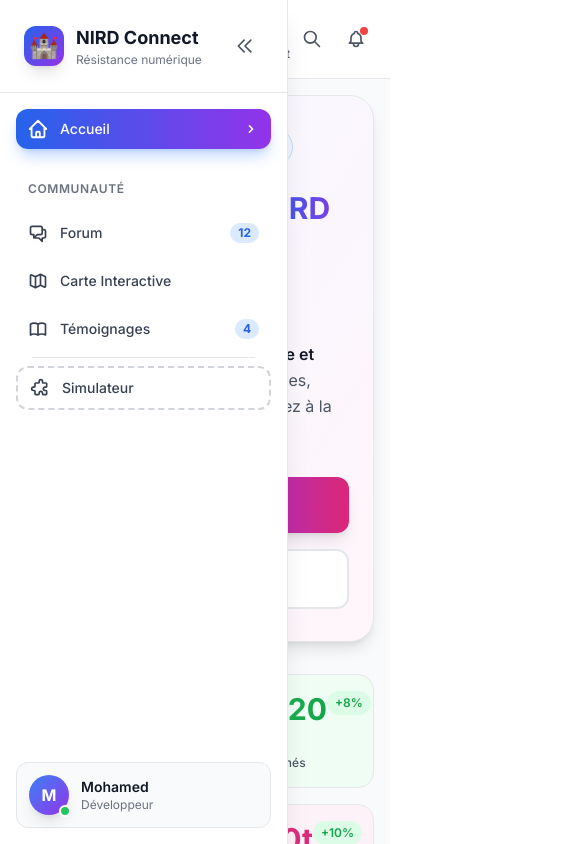
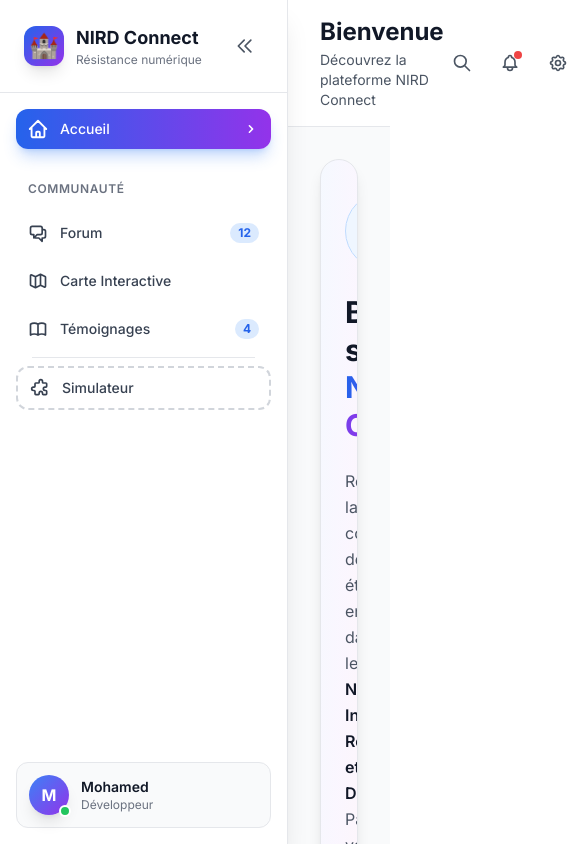
Before and after one commit to MidoNdb/nord-connect, a React (Vite) app: page / in a window 390 px wide. Shown: the top 844 px of the page, 576 px wide, since content can reach past the window. Built offline with nearby package versions, Linux system fonts and the light colour scheme.

Commit message:
correction d'amelioration de sidebar 2

```diff
--- a/src/App.jsx
+++ b/src/App.jsx
@@ -12,7 +12,6 @@ export default function App() {
 
   return (
     <div className="min-h-screen bg-gray-50 dark:bg-slate-950">
-      {/* Sidebar */}
       <Sidebar
         activeFeature={activeFeature}
         setActiveFeature={setActiveFeature}
@@ -20,51 +19,51 @@ export default function App() {
         setIsCollapsed={setSidebarCollapsed}
       />
 
-      {/* Main Content avec margin responsive */}
+      {/* Main Content avec margin dynamique */}
       <div
-        className={`
-          transition-all duration-300
-          ${sidebarCollapsed ? 'lg:ml-20' : 'lg:ml-72'}
-          ml-0
-        `}
+        className={`transition-all duration-300 ${sidebarCollapsed ? 'ml-20' : 'ml-72'}`}
       >
-        {/* Top Bar */}
-        <header className="bg-white dark:bg-slate-900 border-b border-gray-200 dark:border-slate-800 sticky top-0 z-30 backdrop-blur-sm bg-white/95 dark:bg-slate-900/95">
-          <div className="px-4 sm:px-6 lg:px-8 py-4">
-            <div className="flex items-center justify-between">
-              {/* Spacer pour le bouton mobile (évite chevauchement) */}
-              <div className="w-12 lg:w-0"></div>
-
-              <div className="flex-1 text-center lg:text-left">
-                <h1 className="text-xl sm:text-2xl font-bold text-gray-900 dark:text-white">
+        {/* Top Bar moderne */}
+        <header className="bg-white dark:bg-slate-900 border-b border-gray-200 dark:border-slate-800 sticky top-0 z-40 backdrop-blur-sm bg-white/95 dark:bg-slate-900/95">
+          <div className="px-8 py-4 flex items-center justify-between">
+            <div>
+              <h1 className="text-2xl font-bold text-gray-900 dark:text-white">
                 {getPageTitle(activeFeature)}
               </h1>
-                <p className="text-xs sm:text-sm text-gray-600 dark:text-gray-400 mt-0.5">
+              <p className="text-sm text-gray-600 dark:text-gray-400 mt-0.5">
                 {getPageSubtitle(activeFeature)}
               </p>
             </div>
 
-              {/* Actions */}
-              <div className="flex items-center gap-2 sm:gap-3">
+            <div className="flex items-center gap-3">
+              {/* Search */}
               <button className="p-2 hover:bg-gray-100 dark:hover:bg-slate-800 rounded-lg transition-colors">
                 <svg className="w-5 h-5 text-gray-600 dark:text-gray-400" fill="none" stroke="currentColor" viewBox="0 0 24 24">
                   <path strokeLinecap="round" strokeLinejoin="round" strokeWidth={2} d="M21 21l-6-6m2-5a7 7 0 11-14 0 7 7 0 0114 0z" />
                 </svg>
               </button>
 
+              {/* Notifications */}
               <button className="relative p-2 hover:bg-gray-100 dark:hover:bg-slate-800 rounded-lg transition-colors">
                 <svg className="w-5 h-5 text-gray-600 dark:text-gray-400" fill="none" stroke="currentColor" viewBox="0 0 24 24">
                   <path strokeLinecap="round" strokeLinejoin="round" strokeWidth={2} d="M15 17h5l-1.405-1.405A2.032 2.032 0 0118 14.158V11a6.002 6.002 0 00-4-5.659V5a2 2 0 10-4 0v.341C7.67 6.165 6 8.388 6 11v3.159c0 .538-.214 1.055-.595 1.436L4 17h5m6 0v1a3 3 0 11-6 0v-1m6 0H9" />
                 </svg>
                 <span className="absolute top-1.5 right-1.5 w-2 h-2 bg-red-500 rounded-full"></span>
               </button>
-              </div>
+
+              {/* Settings */}
+              <button className="p-2 hover:bg-gray-100 dark:hover:bg-slate-800 rounded-lg transition-colors">
+                <svg className="w-5 h-5 text-gray-600 dark:text-gray-400" fill="none" stroke="currentColor" viewBox="0 0 24 24">
+                  <path strokeLinecap="round" strokeLinejoin="round" strokeWidth={2} d="M10.325 4.317c.426-1.756 2.924-1.756 3.35 0a1.724 1.724 0 002.573 1.066c1.543-.94 3.31.826 2.37 2.37a1.724 1.724 0 001.065 2.572c1.756.426 1.756 2.924 0 3.35a1.724 1.724 0 00-1.066 2.573c.94 1.543-.826 3.31-2.37 2.37a1.724 1.724 0 00-2.572 1.065c-.426 1.756-2.924 1.756-3.35 0a1.724 1.724 0 00-2.573-1.066c-1.543.94-3.31-.826-2.37-2.37a1.724 1.724 0 00-1.065-2.572c-1.756-.426-1.756-2.924 0-3.35a1.724 1.724 0 001.066-2.573c-.94-1.543.826-3.31 2.37-2.37.996.608 2.296.07 2.572-1.065z" />
+                  <path strokeLinecap="round" strokeLinejoin="round" strokeWidth={2} d="M15 12a3 3 0 11-6 0 3 3 0 016 0z" />
+                </svg>
+              </button>
             </div>
           </div>
         </header>
 
         {/* Page Content */}
-        <main className="p-4 sm:p-6 lg:p-8">
+        <main className="p-8">
           <div className="max-w-7xl mx-auto">
             {renderFeature(activeFeature)}
           </div>
@@ -88,8 +87,8 @@ function renderFeature(feature) {
 function getPageTitle(feature) {
   return {
     home: 'Bienvenue',
-    forum: 'Forum',
-    map: 'Carte',
+    forum: 'Forum Collaboratif',
+    map: 'Carte Interactive',
     testimonials: 'Témoignages',
     game: 'Simulateur'
   }[feature] || 'NIRD Connect';
@@ -98,116 +97,9 @@ function getPageTitle(feature) {
 function getPageSubtitle(feature) {
   return {
     home: 'Découvrez la plateforme NIRD Connect',
-    forum: 'Espace d\'entraide communautaire',
-    map: 'Établissements engagés dans NIRD',
-    testimonials: 'Histoires de réussite',
-    game: 'Testez votre stratégie'
+    forum: 'Posez vos questions et partagez votre expérience',
+    map: 'Explorez les établissements engagés dans NIRD',
+    testimonials: 'Laissez-vous inspirer par des réussites concrètes',
+    game: 'Testez votre stratégie de transition numérique'
   }[feature] || '';
 }
-
-
-// import { useState } from 'react';
-// import Sidebar from './components/Sidebar';
-// import Home from './features/Home';
-// import Forum from './features/Forum';
-// import MapPage from './features/Map';
-// import Testimonials from './features/Testimonials';
-// import Game from './features/Game';
-
-// export default function App() {
-//   const [activeFeature, setActiveFeature] = useState('home');
-//   const [sidebarCollapsed, setSidebarCollapsed] = useState(false);
-
-//   return (
-//     <div className="min-h-screen bg-gray-50 dark:bg-slate-950">
-//       <Sidebar
-//         activeFeature={activeFeature}
-//         setActiveFeature={setActiveFeature}
-//         isCollapsed={sidebarCollapsed}
-//         setIsCollapsed={setSidebarCollapsed}
-//       />
-
-//       {/* Main Content avec margin dynamique */}
-//       <div
-//         className={`transition-all duration-300 ${sidebarCollapsed ? 'ml-20' : 'ml-72'}`}
-//       >
-//         {/* Top Bar moderne */}
-//         <header className="bg-white dark:bg-slate-900 border-b border-gray-200 dark:border-slate-800 sticky top-0 z-40 backdrop-blur-sm bg-white/95 dark:bg-slate-900/95">
-//           <div className="px-8 py-4 flex items-center justify-between">
-//             <div>
-//               <h1 className="text-2xl font-bold text-gray-900 dark:text-white">
-//                 {getPageTitle(activeFeature)}
-//               </h1>
-//               <p className="text-sm text-gray-600 dark:text-gray-400 mt-0.5">
-//                 {getPageSubtitle(activeFeature)}
-//               </p>
-//             </div>
-
-//             <div className="flex items-center gap-3">
-//               {/* Search */}
-//               <button className="p-2 hover:bg-gray-100 dark:hover:bg-slate-800 rounded-lg transition-colors">
-//                 <svg className="w-5 h-5 text-gray-600 dark:text-gray-400" fill="none" stroke="currentColor" viewBox="0 0 24 24">
-//                   <path strokeLinecap="round" strokeLinejoin="round" strokeWidth={2} d="M21 21l-6-6m2-5a7 7 0 11-14 0 7 7 0 0114 0z" />
-//                 </svg>
-//               </button>
-
-//               {/* Notifications */}
-//               <button className="relative p-2 hover:bg-gray-100 dark:hover:bg-slate-800 rounded-lg transition-colors">
-//                 <svg className="w-5 h-5 text-gray-600 dark:text-gray-400" fill="none" stroke="currentColor" viewBox="0 0 24 24">
-//                   <path strokeLinecap="round" strokeLinejoin="round" strokeWidth={2} d="M15 17h5l-1.405-1.405A2.032 2.032 0 0118 14.158V11a6.002 6.002 0 00-4-5.659V5a2 2 0 10-4 0v.341C7.67 6.165 6 8.388 6 11v3.159c0 .538-.214 1.055-.595 1.436L4 17h5m6 0v1a3 3 0 11-6 0v-1m6 0H9" />
-//                 </svg>
-//                 <span className="absolute top-1.5 right-1.5 w-2 h-2 bg-red-500 rounded-full"></span>
-//               </button>
-
-//               {/* Settings */}
-//               <button className="p-2 hover:bg-gray-100 dark:hover:bg-slate-800 rounded-lg transition-colors">
-//                 <svg className="w-5 h-5 text-gray-600 dark:text-gray-400" fill="none" stroke="currentColor" viewBox="0 0 24 24">
-//                   <path strokeLinecap="round" strokeLinejoin="round" strokeWidth={2} d="M10.325 4.317c.426-1.756 2.924-1.756 3.35 0a1.724 1.724 0 002.573 1.066c1.543-.94 3.31.826 2.37 2.37a1.724 1.724 0 001.065 2.572c1.756.426 1.756 2.924 0 3.35a1.724 1.724 0 00-1.066 2.573c.94 1.543-.826 3.31-2.37 2.37a1.724 1.724 0 00-2.572 1.065c-.426 1.756-2.924 1.756-3.35 0a1.724 1.724 0 00-2.573-1.066c-1.543.94-3.31-.826-2.37-2.37a1.724 1.724 0 00-1.065-2.572c-1.756-.426-1.756-2.924 0-3.35a1.724 1.724 0 001.066-2.573c-.94-1.543.826-3.31 2.37-2.37.996.608 2.296.07 2.572-1.065z" />
-//                   <path strokeLinecap="round" strokeLinejoin="round" strokeWidth={2} d="M15 12a3 3 0 11-6 0 3 3 0 016 0z" />
-//                 </svg>
-//               </button>
-//             </div>
-//           </div>
-//         </header>
-
-//         {/* Page Content */}
-//         <main className="p-8">
-//           <div className="max-w-7xl mx-auto">
-//             {renderFeature(activeFeature)}
-//           </div>
-//         </main>
-//       </div>
-//     </div>
-//   );
-// }
-
-// function renderFeature(feature) {
-//   const features = {
-//     home: <Home />,
-//     forum: <Forum />,
-//     map: <MapPage />,
-//     testimonials: <Testimonials />,
-//     game: <Game />
-//   };
-//   return features[feature] || <Home />;
-// }
-
-// function getPageTitle(feature) {
-//   return {
-//     home: 'Bienvenue',
-//     forum: 'Forum Collaboratif',
-//     map: 'Carte Interactive',
-//     testimonials: 'Témoignages',
-//     game: 'Simulateur'
-//   }[feature] || 'NIRD Connect';
-// }
-
-// function getPageSubtitle(feature) {
-//   return {
-//     home: 'Découvrez la plateforme NIRD Connect',
-//     forum: 'Posez vos questions et partagez votre expérience',
-//     map: 'Explorez les établissements engagés dans NIRD',
-//     testimonials: 'Laissez-vous inspirer par des réussites concrètes',
-//     game: 'Testez votre stratégie de transition numérique'
-//   }[feature] || '';
-// }
```
Lines whose indentation alone changed are shown as unchanged.
